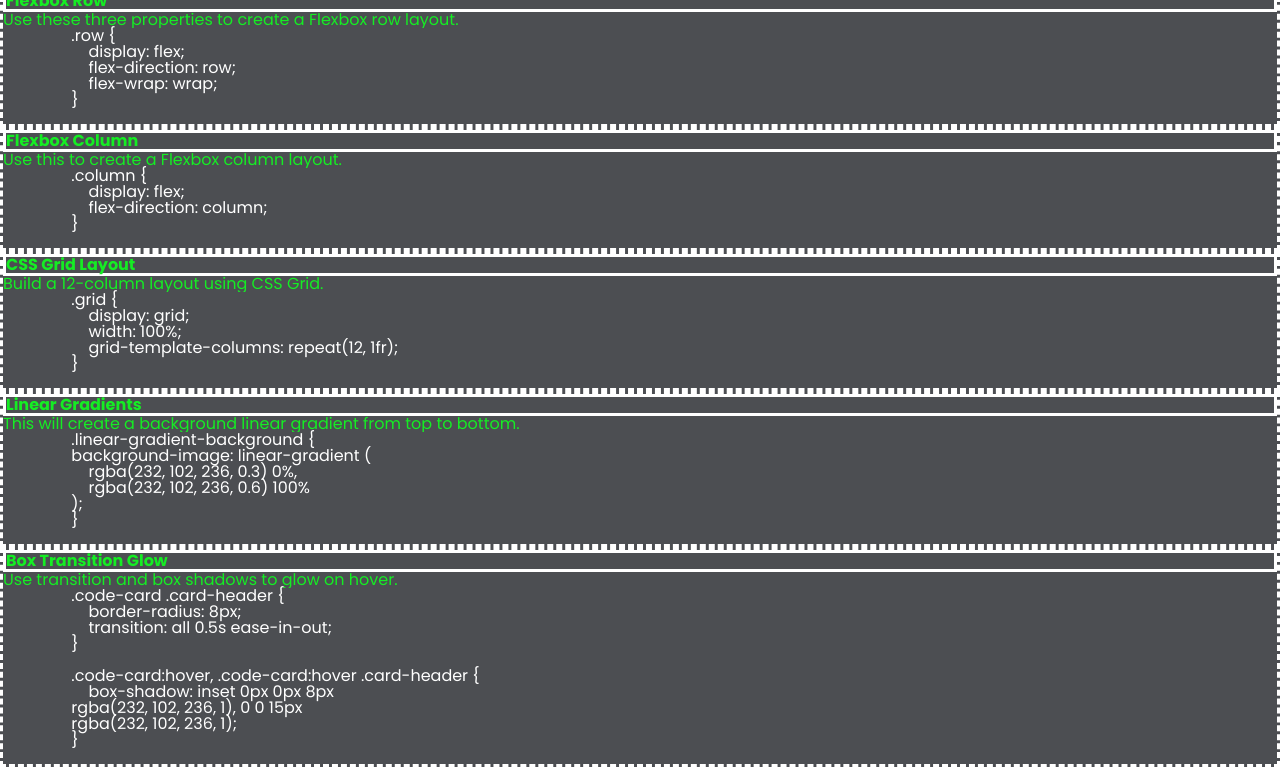
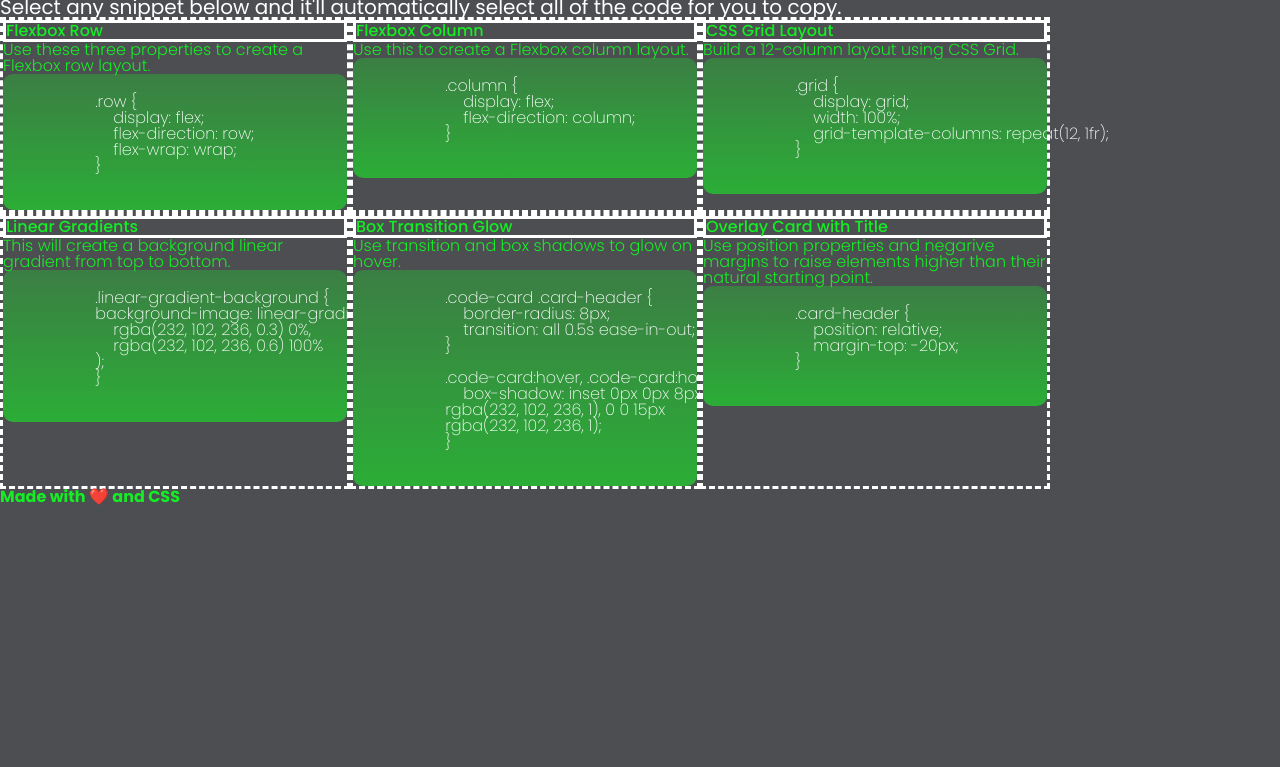
Before and after one commit to Sealcakes/Module-2-Mini-Project, a plain HTML site: page index.html in a window 1280 px wide. Shown: the part 61-828 px from the top of the page. After the commit the page ends 800 px from the top, so only its background shows below. Drawn offline with Linux system fonts and the light colour scheme.

Commit message:
changes to CSS

```diff
--- a/Assets/css/style.css
+++ b/Assets/css/style.css
@@ -4,37 +4,54 @@
     font-family: "Poppins";
     color: #15ed24;
     background-color: #4C4E52;
+    margin: 0px;
+    padding: 0px;
 }
 
 header {
-    position: relative;
     display: flex;
     flex-direction: column;
     align-items: center;
+    font-size: 38px
 }
 
 header p {
     color: white;
+    font-size: 20px;
 }
 
 .div-container {
-    position: relative;
+    display: flex;
+    flex-wrap: wrap;
 
 }
 
 .card {
-    display: flex;
-    flex-direction: column;
-    flex-wrap: wrap;
     border: 3px dashed white;
+    height: auto;
+    width: 350px;
 }
 
 .card h2 {
     position: relative;
     display: flex;
     border: 3px solid white;
+    font-weight: 500;
+}
+
+.card p {
+    font-weight: 300;
 }
 
 pre {
+    display: flex;
+    justify-content: flex-start;
     color: white;
+    font-weight: 200;
+    border-radius: 10px;
+    padding: 20px;
+    background-image: linear-gradient(
+        rgba(21, 237, 36, 0.3) 0%,
+        rgba(21, 237, 36, 0.6) 100%
+    );
 }
--- a/index.html
+++ b/index.html
@@ -15,7 +15,7 @@
     </header>
     <div class="div-container">
         <section class="card">
-            <h2>Flexbox Row</h2>
+            <h2 class="card-header">Flexbox Row</h2>
             <p>Use these three properties to create a Flexbox row layout.</p>
             <code>
                 <pre>
@@ -28,7 +28,7 @@
             </code>
         </section>
         <section class="card">
-            <h2>Flexbox Column</h2>
+            <h2 class="card-header">Flexbox Column</h2>
             <p>Use this to create a Flexbox column layout.</p>
             <code>
                 <pre>
@@ -40,7 +40,7 @@
             </code>
         </section>
         <section class="card">
-            <h2>CSS Grid Layout</h2>
+            <h2 class="card-header">CSS Grid Layout</h2>
             <p>Build a 12-column layout using CSS Grid.</p>
             <code>
                 <pre>
@@ -53,7 +53,7 @@
             </code>
         </section>
         <section class="card">
-            <h2>Linear Gradients</h2>
+            <h2 class="card-header">Linear Gradients</h2>
             <p>This will create a background linear gradient from top to bottom.</p>
             <code>
                 <pre>
@@ -67,7 +67,7 @@
             </code>
         </section>
         <section class="card">
-            <h2>Box Transition Glow</h2>
+            <h2 class="card-header">Box Transition Glow</h2>
             <p>Use transition and box shadows to glow on hover.</p>
             <code>
                 <pre>
@@ -85,7 +85,7 @@
             </code>
         </section>
         <section class="card">
-            <h2>Overlay Card with Title</h2>
+            <h2 class="card-header">Overlay Card with Title</h2>
             <p>Use position properties and negarive margins to raise elements higher than their natural starting point.</p>
             <code>
                 <pre>
```
